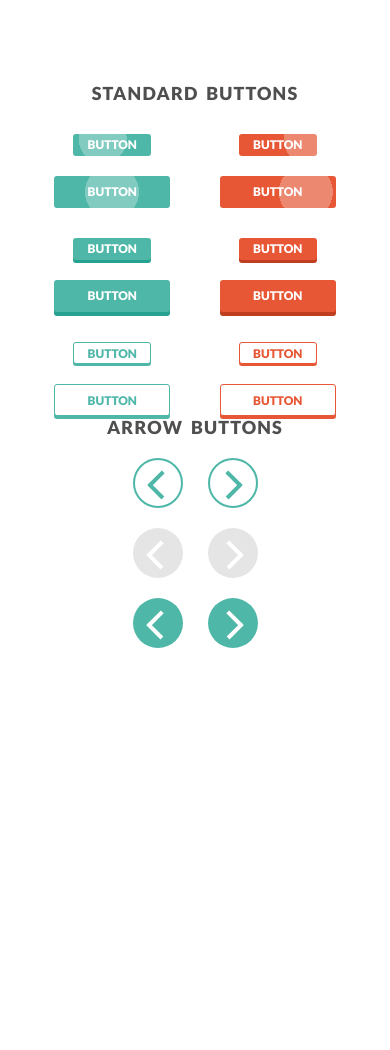
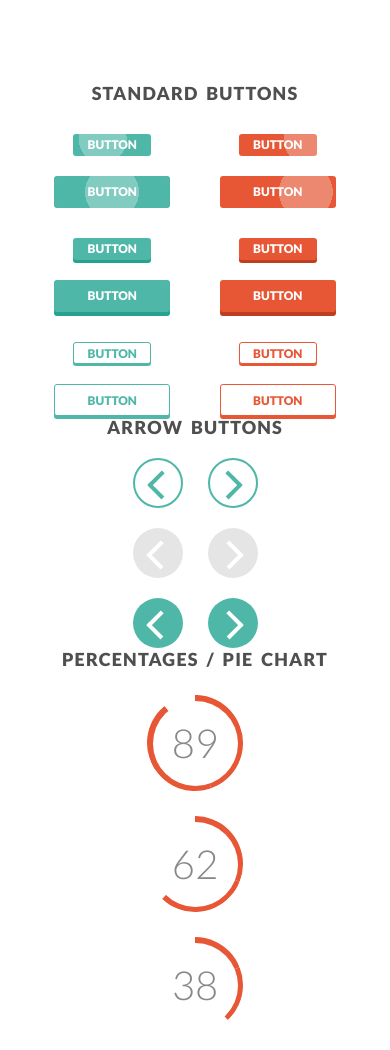
Before and after one commit to Evgenytask2/Evgenytask2.github.io, a website built with webpack: page index.html in a window 390 px wide. Shown: the top 1050 px of the page. Before the commit the page ends 844 px from the top, so only its background shows below. Built offline with Linux system fonts and the light colour scheme.

Commit message:
Completed circle diagrams block

```diff
--- a/modules/main.js
+++ b/modules/main.js
@@ -7,6 +7,7 @@ try {
 import root from "./root/script.js";
 import standardBtns from "./standardBtns/script.js";
 import arrowBtns from "./arrowBtns/script.js";
+import circleDiagrams from "./percentages/script.js";
 
 import media from "./projectShare/media.less"; // must be included as the last file
 
--- a/modules/percentages/block.pug
+++ b/modules/percentages/block.pug
@@ -0,0 +1,14 @@
+include ../projectShare/mixins.pug
+
+.content__title Percentages / Pie chart
+
+.circleDiagrams
+    .circleDiagrams__diagram
+        +createCircleProgress(0)
+    .circleDiagrams__diagram
+         +createCircleProgress(38)
+    .circleDiagrams__diagram
+         +createCircleProgress(62)
+    .circleDiagrams__diagram
+         +createCircleProgress(89)
+    .circleDiagrams__diagram
--- /dev/null
+++ b/modules/percentages/script.js
@@ -0,0 +1,8 @@
+let req;
+try {
+    req = require.context("./img", true, /\.(?:png|jpe?g|gif|tiff)$/im);
+    req.keys().forEach((key) => req(key));
+} catch(ex) {} // no img in this module
+
+req = require.context("./", true, /\.less$/im);
+req.keys().forEach((key) => req(key));
--- /dev/null
+++ b/modules/percentages/style.less
@@ -0,0 +1,57 @@
+@import "../projectShare/common.less";
+
+.circleDiagrams {
+    display: flex;
+    flex-flow: row wrap;
+    &__diagram {
+        box-sizing: border-box;
+		width: 20%;
+		display: flex;
+		justify-content: center;
+    }
+}
+
+.radialProgress {
+	@circle-size: 96px;
+	@inset-size: 85px;
+	width:  @circle-size;
+	height: @circle-size;
+    border-radius: 50%;
+	background-color: @mainColor;
+	position: relative;
+	&::after {
+		content: attr(data-percent);
+		position: absolute;
+		left: 0;
+		right: 0;
+		text-align: center;
+		line-height: @circle-size;
+		.fontSize10();
+		color: @mediumGrey;
+	}
+
+	&__mask, &__fill {
+		width:    @circle-size;
+		height:   @circle-size;
+		position: absolute;
+		border-radius: 50%;
+	}
+
+	&__mask {
+		clip: rect(0px, @circle-size, @circle-size, @circle-size/2);
+	}
+	&__fill {
+			clip: rect(0px, @circle-size/2, @circle-size, 0px);
+			background-color: @red;
+	}
+
+	&__inset {
+		width:       @inset-size;
+		height:      @inset-size;
+		position:    absolute;
+		margin-left: (@circle-size - @inset-size)/2;
+		margin-top:  (@circle-size - @inset-size)/2;
+		background-color: @mainColor;
+		border-radius: 50%;
+	}
+}
--- a/modules/projectShare/common.less
+++ b/modules/projectShare/common.less
@@ -3,7 +3,7 @@
 @mainColor: rgb(255,255,255);
 
 @lightGrey: rgb(229,229,229);
-@mediumGrey: rgb(116,116,116);
+@mediumGrey: rgb(136,136,136);
 @darkGrey: rgb(79,79,79);
 
 
@@ -25,3 +25,6 @@
 .fontSize6 {
     font-size: 18px;
 }
+.fontSize10 {
+    font-size: 40px;
+}
--- a/modules/projectShare/media.less
+++ b/modules/projectShare/media.less
@@ -21,4 +21,11 @@
             margin-right: 25px;
         }
     }
+    .circleDiagrams{
+        flex-wrap: wrap-reverse;
+        &__diagram {
+            width: 100%;
+            margin-bottom: 25px;
+        }
+    }
 }
--- a/modules/projectShare/mixins.pug
+++ b/modules/projectShare/mixins.pug
@@ -3,3 +3,12 @@ mixin createElement(elementText, elementName, ...modifiers)
     each mod in modifiers
         - classes += (" " + elementName + "-" + mod)
     div(class= classes) #{elementText}
+
+mixin createCircleProgress(percent)
+    - var str = "transform: rotate(" + percent*1.8 + "deg)"
+    .radialProgress(data-percent= percent)
+        .radialProgress__mask.radialProgress__mask-full(style= str)
+            .radialProgress__fill(style= str)
+        .radialProgress__mask
+            .radialProgress__fill(style= str)
+        .radialProgress__inset
```
Also changed, not shown: index-IE.html (+1 -1 lines), out/bundle.js, out/styles.css.
